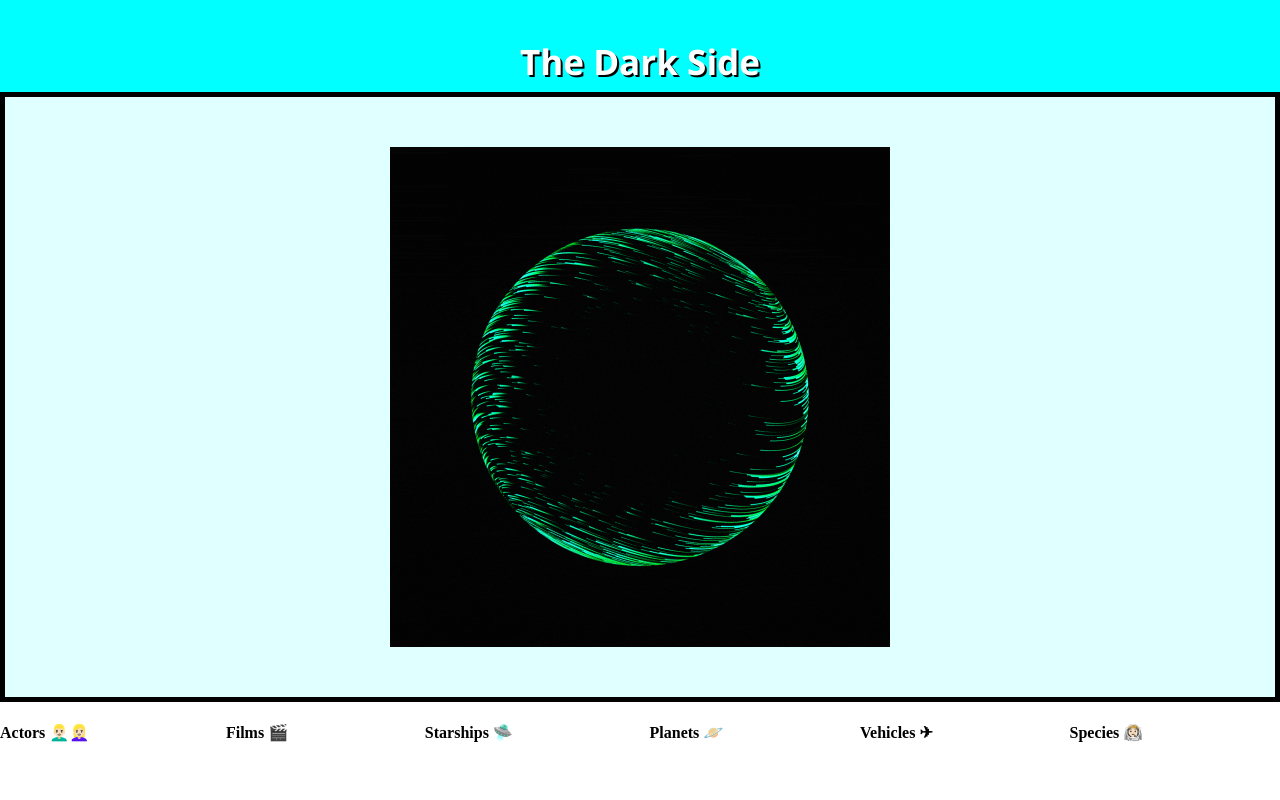
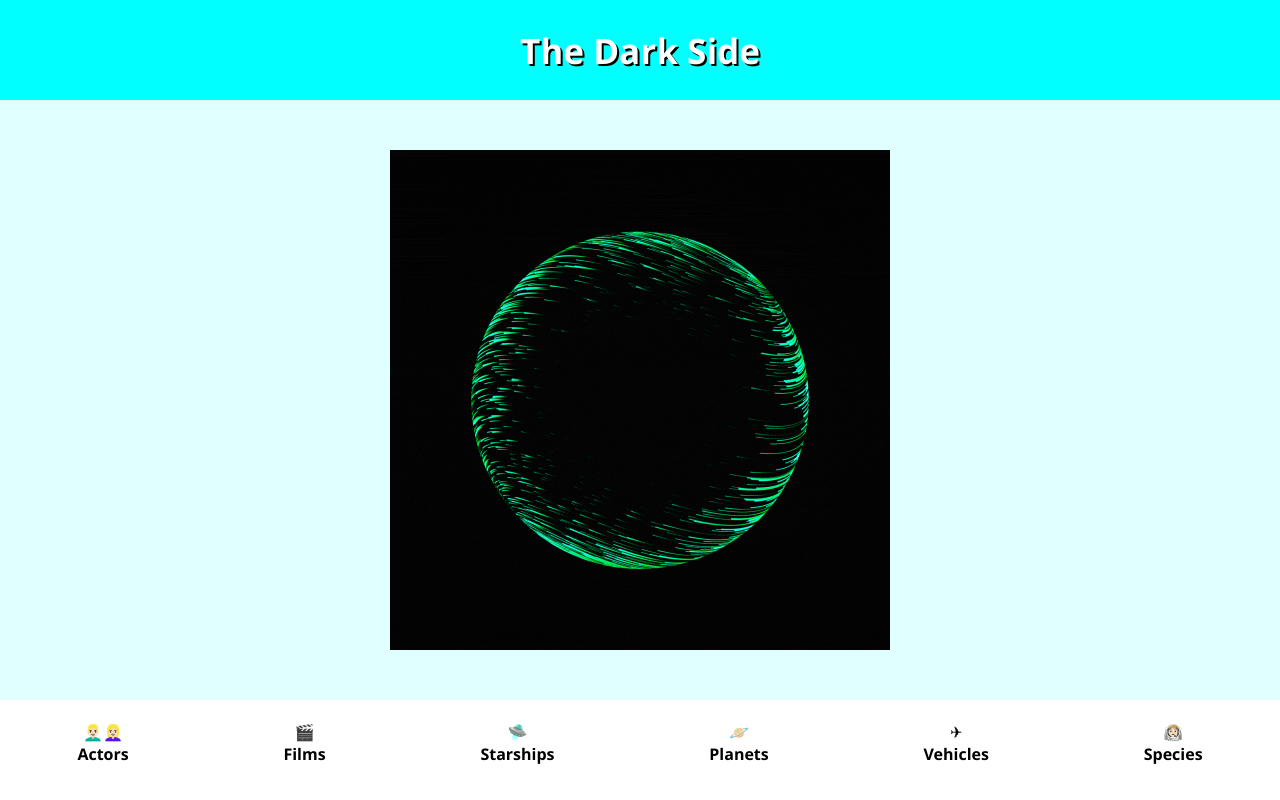
Before and after one commit to SimiS22/Star-Wars, a website: page src/pages/index.html in a window 1280 px wide. Drawn offline with Linux system fonts and the light colour scheme.

Commit message:
added cookie settings

```diff
--- a/src/functions/index.ts
+++ b/src/functions/index.ts
@@ -1,24 +1,19 @@
 const generateList = (entities: { [key in string]: string }[]) => {
-    console.log(entities)
     return `<div id = "list"><ul>
     ${entities.map((entity) => `<li id = "main-list" onclick ="entityDetails('${entity.link}')">${entity.displayName}</li>`).join('')}
     </ul></div>`
-
-} //generates list of people names,film titles etc..
+} //generates list of people names,film titles etc.
 
 async function fetchData(input: string, key: string, page: number) {
     let iconsList = document.getElementsByClassName('icons');
-    console.log(iconsList);
     for (let i = 0; i < iconsList.length; i++) {
         iconsList[i].classList.remove('setActive'); //remove the active style from type in a page
     }
     let id = input;
     let activePageID = document.getElementById(id);
-    console.log(activePageID)
     let activeClassName = "setActive";
     if (activePageID != null) {
         let arr = activePageID.className.split(" ");
-        console.log(arr);
         if (arr.indexOf(activeClassName) == -1) {
             activePageID.className += " " + activeClassName; // make the current type as active
         }
@@ -39,6 +34,7 @@ async function fetchData(input: string, key: string, page: number) {
         }
         return output; // returns the url and name/title from the data
     });
+
     const checkPageCount = () => {
         let displayButtonCount = Math.ceil(totalCount / 10); //gets the number of pages for each entity (actors,films...)
         let buttonArr: any[] = [];
@@ -60,9 +56,9 @@ async function fetchData(input: string, key: string, page: number) {
         if (elementID != null) {
             elementID.innerHTML = generateList(entityArray) + checkPageCount(); //displayed the list of entity names amd buttons
         }
+        setCookie(input, key, page);
     }, 1000)
 }
-
 const entityDetails = async (url: string) => { //displays the content for onclick of each item in the pop-up
     let x = document.getElementById('overlay');
     let y = document.getElementById('pop-up-content');
@@ -70,7 +66,6 @@ const entityDetails = async (url: string) => { //displays the content for onclic
         x.style.display = 'block'
         y.innerHTML = `<img src = "../images/pop-up loading.gif">`;
     }
-
     let response = await fetch(url);
     let data = await response.json();
     let details = Object.entries(data);
@@ -103,11 +98,38 @@ window.onkeydown = function escClose(event: any) { //close the pop-up on clickin
     if (event.keyCode === 27 && x != null) {
         x.style.display = 'none';
     }
+} //The onKeyDown and onKeyUp events represent keys being pressed or released, while the onKeyPress event represents a character being typed.
+const setCookie = (pageType: string, pageKey: string, pageNumber: number) => {
+    let d = new Date();
+    d.setHours(d.getHours() + 1); //cookie expiry for 1 hour
+    let expiryDate = "expires =" + d.toUTCString();
+    document.cookie = "Type =" + pageType + ";" + expiryDate + ";path=/";
+    document.cookie = "Value =" + pageKey + ";" + expiryDate + ";path=/";
+    document.cookie = "Number =" + pageNumber + ";" + expiryDate + ";path=/";
 }
-
-//The onKeyDown and onKeyUp events represent keys being pressed or released, while the onKeyPress event represents a character being typed.
-
-
+const getCookie = (cookieName: string) => {
+    let name = cookieName + "=";
+    let ca = document.cookie.split(';');
+    for (let i = 0; i < ca.length; i++) {
+        let c = ca[i];
+        while (c.charAt(0) == ' ') {
+            c = c.substring(1);
+        }
+        if (c.indexOf(name) == 0) {
+            return c.substring(name.length, c.length);
+        }
+    }
+    return "";
+}
+const checkCookie = () => {
+    let pType = getCookie('Type');
+    let pKey = getCookie('Value');
+    let pNumber = parseInt(getCookie('Number'));
+    let x = document.getElementById('main-content-area');
+    if ((pType != "") && (pKey != "") && (pNumber != 0) && (x != null)) {
+        fetchData(pType, pKey, pNumber);
+    }
+}
 
 
 
--- a/src/pages/index.html
+++ b/src/pages/index.html
@@ -2,56 +2,68 @@
 <html>
 
 <head>
-
+    <meta name="viewport" content="width=device-width, initial-scale=1.0">
     <title>Star Wars</title>
     <link rel="stylesheet" href="../styles/index.css">
 </head>
 
-<body onkeypress="escClose(event)">
-    <div id="main-page">
-        <div>
-            <header>
-                <h3>The Dark Side</h3>
-            </header>
-        </div>
+<body onload="checkCookie()">
     <div id="overlay">
         <div id="pop-up">
-                <div id="pop-up-content">
-                    <h3>Details are currently unavailable</h3>
-                </div>
-                <button id="close" onclick="closeButton()"><span>❌</span></button>
-
+            <div id="pop-up-content"></div>
+            <div id="close" onclick="closeButton()">❌</div>
         </div>
     </div>
+    <!--overlay that includes pop-up-->
+    <div id="main-page">
+        <div id="main-header">
+            <h3>The Dark Side</h3>
+        </div>
+        <!--header-->
         <div id="main-content-area">
             <img src="../images/loadingStarWars.gif">
         </div>
-        <div>
-            <footer>
+        <!--content area-->
+        <div id="main-footer">
             <script src="../../build/index.js"></script>
             <div id="people" class="icons" onclick="fetchData('people','name',1)">
-                    <h4>Actors 👱🏻‍♂️👱🏻‍♀️</h4>
+                <h4>
+                    <div class="emoji">👱🏻‍♂️👱🏻‍♀️</div>
+                    <div class="entity">Actors</div>
+                </h4>
             </div>
             <div id="films" class="icons" onclick="fetchData('films','title',1)">
-                    <h4>Films 🎬</h4>
+                <h4>
+                    <div class="emoji">🎬</div>
+                    <div class="entity">Films</div>
+                </h4>
             </div>
             <div id="starships" class="icons" onclick="fetchData('starships','name',1)">
-                    <h4>Starships 🛸</h4>
+                <h4>
+                    <div class="emoji">🛸</div>
+                    <div class="entity">Starships</div>
+                </h4>
             </div>
             <div id="planets" class="icons" onclick="fetchData('planets','name',1)">
-                    <h4>Planets 🪐</h4>
+                <h4>
+                    <div class="emoji">🪐</div>
+                    <div class="entity">Planets</div>
+                </h4>
             </div>
             <div id="vehicles" class="icons" onclick="fetchData('vehicles','name',1)">
-                    <h4>Vehicles ✈</h4>
+                <h4>
+                    <div class="emoji">✈</div>
+                    <div class="entity">Vehicles</div>
+                </h4>
             </div>
             <div id="species" class="icons" onclick="fetchData('species','name',1)">
-                    <h4>Species 👩🏻‍🚀</h4>
-                </div>
-            </footer>
+                <h4>
+                    <div class="emoji">👩🏻‍🚀</div>
+                    <div class="entity">Species</div>
+                </h4>
             </div>
         </div>
-
-
+    </div>
 </body>
 
 </html>
--- a/src/styles/index.css
+++ b/src/styles/index.css
@@ -1,3 +1,6 @@
+*{
+    box-sizing: border-box; /*padding and border are included in total width and height of elements*/
+}
 html body{
     margin: 0px;
     padding: 0px;
@@ -5,43 +8,58 @@ html body{
 #main-page{
     display: flex;
     flex-direction: column;
+    height: 100%;
+    width: 100%;
+    position: fixed;
+    bottom: 0;
+    top: 0;
+    left: 0;
+    right: 0;
 }
-header{
+#main-header{
+    display: flex;
     background-color: aqua;
-    border:2px aqua solid;
     color: white;
     font-size: 30px;
     font-family: 'Segoe UI', Tahoma, Geneva, Verdana, sans-serif ;
     text-shadow: 2px 2px rgba(0,0,0,1);
     text-align: center;
     flex-direction: column;
-    height:11vh;
+    justify-content: center;
+    align-items: center;
+    height: 100px;
+    position: fixed;
+    top: 0;
+    width: 100%;
 }
 #main-content-area{
     display: flex;
     flex-direction: column;
-    border: 5px black solid;
     background-color: lightcyan;
-    min-height: 75vh;
+    height: calc(100% - 200px);
+    overflow-y: scroll;
+    margin-top: 100px; /* since header is 100px height and has fixed position*/
 }
 .icons{
-    align-items: flex-start;
+    font-family: 'Segoe UI', Tahoma, Geneva, Verdana, sans-serif;
     flex-direction: row;
     flex-grow: 1;
-    height: 10vh;
 }
-footer{
+#main-footer{
+    display: flex;
     cursor: pointer;
-    display: flex;
+    height: 100px;
+    position: fixed;
+    bottom: 0;
+    width: 100%;
 }
 ul{
     cursor: pointer;
     line-height: 3em;
     font-family: 'Segoe UI', Tahoma, Geneva, Verdana, sans-serif;
-    font-weight: 400;
+    font-weight: 500;
     width: 100%;
 }
-
 li:hover{
     background-color: rgb(210, 243, 243);
     width: 95%;
@@ -57,12 +75,14 @@ li:hover{
 #pagesList{
     display: flex;
     flex-direction: row;
-    height: 7vh;
+    height: 6vh;
     justify-content: flex-end;
 }
 .pages {
     cursor: pointer;
     color: black;
+    font-family: 'Segoe UI', Tahoma, Geneva, Verdana, sans-serif;
+    font-weight: 400;
     padding: 8px 16px;
     text-decoration: none;
     transition: background-color .3s;
@@ -101,14 +121,22 @@ th,td{
     word-wrap: normal;
 }
 #close{
-    background-color: lightgrey;
-    border-radius: 50%;
     position: absolute;
     top:0;
     right: 0;
     cursor: pointer;
 }
-
+@media only screen and (max-width: 600px){
+    .entity{
+        display: none;
+    }
+}
+.entity{
+    text-align: center;
+}
+.emoji{
+    text-align: center;
+}
 
 #overlay{
     display: none;
```
Also changed, not shown: build/index.js, src/images/bulletIcon.png (added). Lines whose indentation alone changed are shown as unchanged.
